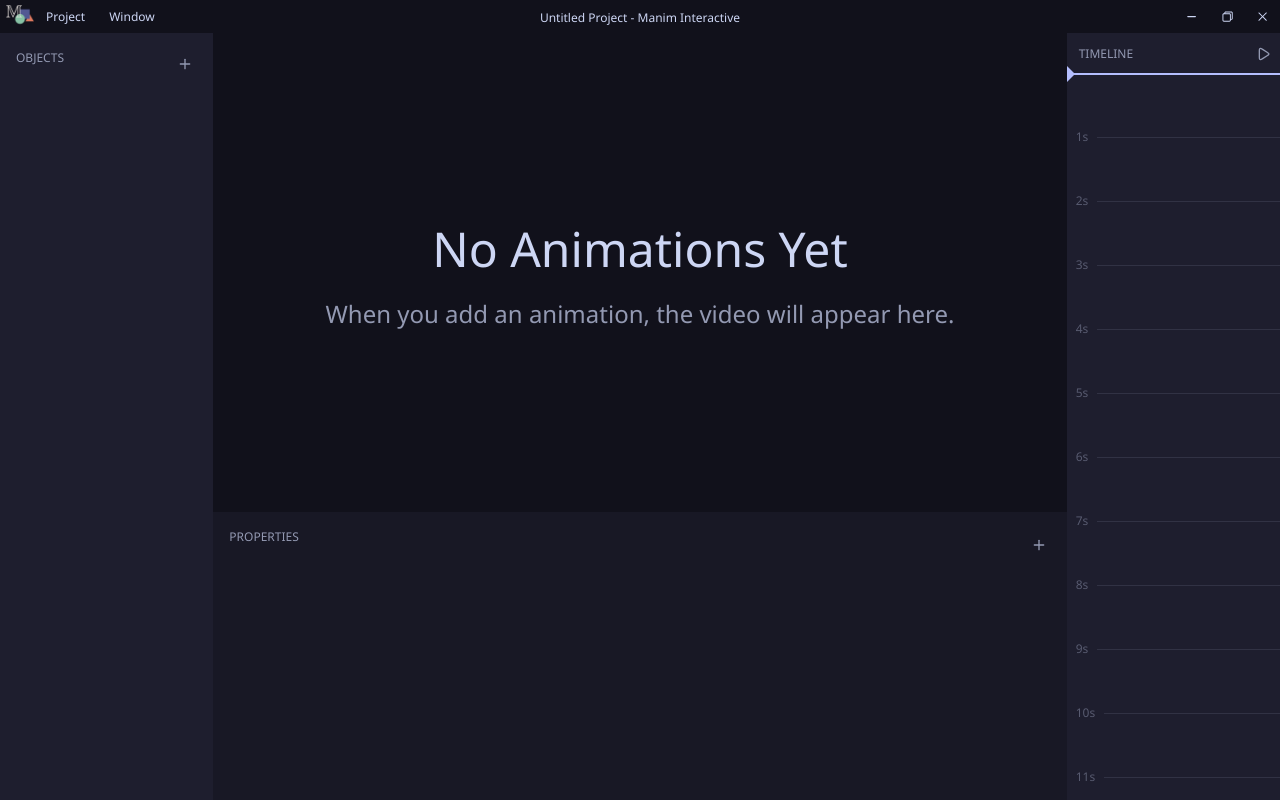
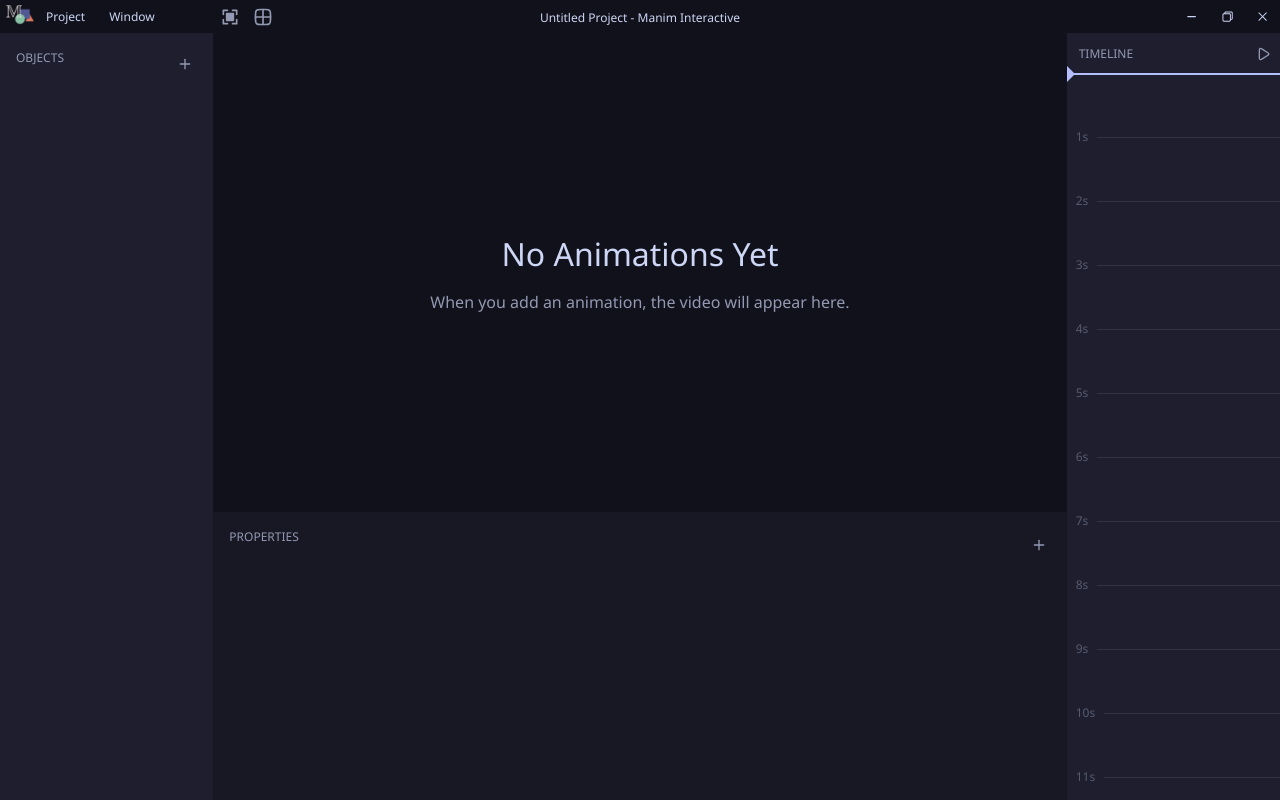
Before and after one commit to vi013t/manim-interactive, a SvelteKit app: page / in a window 1280 px wide. Built offline with nearby package versions, Linux system fonts and the light colour scheme.

Commit message:
Add video options

```diff
--- a/src/api/actions.svelte.ts
+++ b/src/api/actions.svelte.ts
@@ -1,6 +1,7 @@
 import { invoke } from "@tauri-apps/api/core";
 import { open } from "@tauri-apps/plugin-dialog";
 import { generateCode } from "./codegen.svelte";
+import { getPreferences } from "./preferences.svelte";
 import { getExplicitProjectLocation, getProjectLocation, loadProjectData, saveProjectData, select, setProjectLocation } from "./project.svelte";
 
 export type KeyModifier = "ctrl" | "shift" | "alt";
@@ -15,10 +16,17 @@ type Action = {
 	run: (() => void) | (() => Promise<void>);
 };
 
+let videoLoaded = $state(true);
+
+export function isVideoLoaded() {
+	return videoLoaded;
+}
+
 const actions = {
 	"Save Project": {
 		name: "Save Project",
 		async run() {
+			videoLoaded = false;
 			let projectData = saveProjectData();
 			let location = getExplicitProjectLocation();
 
@@ -41,14 +49,17 @@ const actions = {
 
 			await invoke("recompile", {
 				projectPath: await getProjectLocation(),
+				lowRes: getPreferences().lowRes,
 				code: generateCode(),
 			});
 
 			const videoData = (await invoke("load_video", {
 				path: await getProjectLocation(),
+				lowRes: getPreferences().lowRes,
 			})) as string;
 
 			document.getElementById("video-source")?.setAttribute("src", videoData);
+			videoLoaded = true;
 
 			await save_data;
 		},
--- a/src/api/preferences.svelte.ts
+++ b/src/api/preferences.svelte.ts
@@ -22,6 +22,8 @@ let preferences = $state({
 	developerMode: false,
 	autosave: true,
 	autoOpenLastProject: true,
+	grid: false,
+	lowRes: false,
 	keybindings: [
 		keybinding(action("Save Project"), key("s", "ctrl")),
 		keybinding(action("New Project"), key("n", "ctrl")),
--- /dev/null
+++ b/src/components/icons/GridIcon.svelte
@@ -0,0 +1,17 @@
+<script lang="ts">
+	let { stroke, ...rest } = $props();
+</script>
+
+<svg {...rest} viewBox="0 0 24 24" fill="none" xmlns="http://www.w3.org/2000/svg">
+	<g id="SVGRepo_bgCarrier" stroke-width="0"></g>
+	<g id="SVGRepo_tracerCarrier" stroke-linecap="round" stroke-linejoin="round"></g>
+	<g id="SVGRepo_iconCarrier">
+		<path
+			d="M3 8.976C3 4.05476 4.05476 3 8.976 3H15.024C19.9452 3 21 4.05476 21 8.976V15.024C21 19.9452 19.9452 21 15.024 21H8.976C4.05476 21 3 19.9452 3 15.024V8.976Z"
+			{stroke}
+			stroke-width="2"
+		></path>
+		<path d="M12 3V21" {stroke} stroke-width="2" stroke-linecap="round" stroke-linejoin="round"></path>
+		<path d="M21 12L3 12" {stroke} stroke-width="2" stroke-linecap="round" stroke-linejoin="round"></path>
+	</g>
+</svg>
--- /dev/null
+++ b/src/components/icons/ResolutionIcon.svelte
@@ -0,0 +1,13 @@
+<script lang="ts">
+	let { stroke, ...rest } = $props();
+</script>
+
+<svg {...rest} fill={stroke} viewBox="0 0 24 24" xmlns="http://www.w3.org/2000/svg">
+	<g id="SVGRepo_bgCarrier" stroke-width="0"></g>
+	<g id="SVGRepo_tracerCarrier" stroke-linecap="round" stroke-linejoin="round"></g>
+	<g id="SVGRepo_iconCarrier">
+		<path
+			d="M4,3H9A1,1,0,0,1,9,5H5V9A1,1,0,0,1,3,9V4A1,1,0,0,1,4,3ZM9,19H5V15a1,1,0,0,0-2,0v5a1,1,0,0,0,1,1H9a1,1,0,0,0,0-2Zm11-5a1,1,0,0,0-1,1v4H15a1,1,0,0,0,0,2h5a1,1,0,0,0,1-1V15A1,1,0,0,0,20,14ZM20,3H15a1,1,0,0,0,0,2h4V9a1,1,0,0,0,2,0V4A1,1,0,0,0,20,3ZM7,8v8a1,1,0,0,0,1,1h8a1,1,0,0,0,1-1V8a1,1,0,0,0-1-1H8A1,1,0,0,0,7,8Z"
+		></path>
+	</g>
+</svg>
--- a/src/components/panels/Navbar.svelte
+++ b/src/components/panels/Navbar.svelte
@@ -1,11 +1,14 @@
 <script lang="ts">
 	import { getCurrentWindow } from "@tauri-apps/api/window";
 	import { runAction } from "../../api/actions.svelte";
+	import { getPreferences, savePreferences, type Preference } from "../../api/preferences.svelte";
 	import { getProjectName } from "../../api/project.svelte";
 	import icon from "../../assets/icon.png";
 	import ContextMenu from "../ContextMenu.svelte";
 	import CloseIcon from "../icons/CloseIcon.svelte";
+	import GridIcon from "../icons/GridIcon.svelte";
 	import MinimizeIcon from "../icons/MinimizeIcon.svelte";
+	import ResolutionIcon from "../icons/ResolutionIcon.svelte";
 	import UnmaximizeIcon from "../icons/UnmaximizeIcon.svelte";
 	import NewProjectWindow from "../windows/NewProjectWindow.svelte";
 	import PreferencesWindow from "../windows/PreferencesWindow.svelte";
@@ -52,6 +55,14 @@
 		preferencesWindow.openWindow();
 		windowMenu.hide();
 	}
+
+	function togglePreference(preferenceName: Preference) {
+		return function (_event: Event) {
+			getPreferences()[preferenceName] = !(getPreferences()[preferenceName] as boolean) as any;
+			if (preferenceName === "lowRes") runAction("Save Project");
+			savePreferences();
+		};
+	}
 </script>
 
 <nav oncontextmenu={event => event.preventDefault()}>
@@ -77,6 +88,19 @@
 	<ContextMenu bind:this={windowMenu} top="2rem" left="6rem" openers={[windowButton]}>
 		<button onclick={preferences}>Preferences</button>
 	</ContextMenu>
+
+	<div class="video-options">
+		<button
+			onclick={togglePreference("lowRes")}
+			title="Toggle Low Resolution (faster reload times)"
+			style:background-color={getPreferences().lowRes ? "rgba(180, 150, 255, 20%)" : "transparent"}
+		>
+			<ResolutionIcon stroke="#9399b2" style="width: 1.25rem; height: 1.25rem;" />
+		</button>
+		<button onclick={togglePreference("grid")} title="Toggle Grid" style:background-color={getPreferences().grid ? "rgba(180, 150, 255, 20%)" : "transparent"}>
+			<GridIcon stroke="#9399b2" style="width: 1.25rem; height: 1.25rem;" />
+		</button>
+	</div>
 
 	<span class="title">{getProjectName() ?? "Untitled Project"} - Manim Interactive</span>
 
@@ -106,10 +130,25 @@
 		}
 	}
 
+	.video-options {
+		display: flex;
+		height: 100%;
+		align-items: center;
+		position: absolute;
+		left: 16.67vw;
+
+		> * {
+			height: 100%;
+			display: flex;
+			align-items: center;
+			justify-content: center;
+			aspect-ratio: 1;
+		}
+	}
+
 	nav {
 		font-size: 0.75rem;
 		display: flex;
-		grid-area: nav;
 		background-color: #11111b;
 		color: #cdd6f4;
 		padding-left: 0.5em;
--- a/src/components/panels/video/VideoPanel.svelte
+++ b/src/components/panels/video/VideoPanel.svelte
@@ -1,9 +1,9 @@
 <script lang="ts">
 	import { onMount } from "svelte";
+	import { isVideoLoaded } from "../../../api/actions.svelte";
+	import { getPreferences } from "../../../api/preferences.svelte";
 	import { getProjectAnimations } from "../../../api/project.svelte";
 	import { setCurrentTime } from "../../../api/timeline.svelte";
-
-	let gridOn = $state(false);
 
 	onMount(() => {
 		const canvas = document.getElementById("grid-canvas") as HTMLCanvasElement;
@@ -12,14 +12,14 @@
 		canvas.height = height;
 		const ctx = canvas.getContext("2d")!;
 
-		const cellSize = 50; // 50px cells
+		const cellSize = canvas.width / 14; // 50px cells
 
 		for (let x = 0; x <= canvas.width; x += cellSize) {
 			ctx.moveTo(x, 0);
 			ctx.lineTo(x, canvas.height);
 		}
 
-		for (let y = 0; y <= canvas.height; y += cellSize) {
+		for (let y = -10; y <= canvas.height; y += cellSize) {
 			ctx.moveTo(0, y);
 			ctx.lineTo(canvas.width, y);
 		}
@@ -49,10 +49,11 @@
 	});
 </script>
 
-<!-- svelte-ignore a11y_media_has_caption -->
 <div class="container">
 	{#if getProjectAnimations().length > 0}
+		<!-- svelte-ignore a11y_media_has_caption -->
 		<video
+			style:display={isVideoLoaded() ? "block" : "none"}
 			ontimeupdate={event => setCurrentTime((event.target as HTMLVideoElement).currentTime)}
 			onseeked={event => setCurrentTime((event.target as HTMLVideoElement).currentTime)}
 			onseeking={event => setCurrentTime((event.target as HTMLVideoElement).currentTime)}
@@ -60,13 +61,19 @@
 			controls
 			id="video-source"
 		></video>
+		{#if !isVideoLoaded()}
+			<div class="novideo">
+				<h1>Reloading...</h1>
+				<p>Reloading animation video after your changes. When the video loads, it will appear here.</p>
+			</div>
+		{/if}
 	{:else}
 		<div class="novideo">
 			<h1>No Animations Yet</h1>
 			<p>When you add an animation, the video will appear here.</p>
 		</div>
 	{/if}
-	<canvas id="grid-canvas" style:display={gridOn ? "block" : "none"}></canvas>
+	<canvas id="grid-canvas" style:opacity={isVideoLoaded() && getPreferences().grid ? "100%" : "0%"}></canvas>
 </div>
 
 <style>
@@ -88,18 +95,19 @@
 
 		h1 {
 			color: #cdd6f4;
-			font-size: 3rem;
+			font-size: 2rem;
 		}
 
 		p {
 			color: #9399b2;
-			font-size: 1.5rem;
+			font-size: 1rem;
 		}
 	}
 
 	#video-source {
 		width: 100%;
 		height: 100%;
+		display: block;
 	}
 
 	canvas {
```
Also changed, not shown: 1 other file (tests, documents, lock files or other folders).
